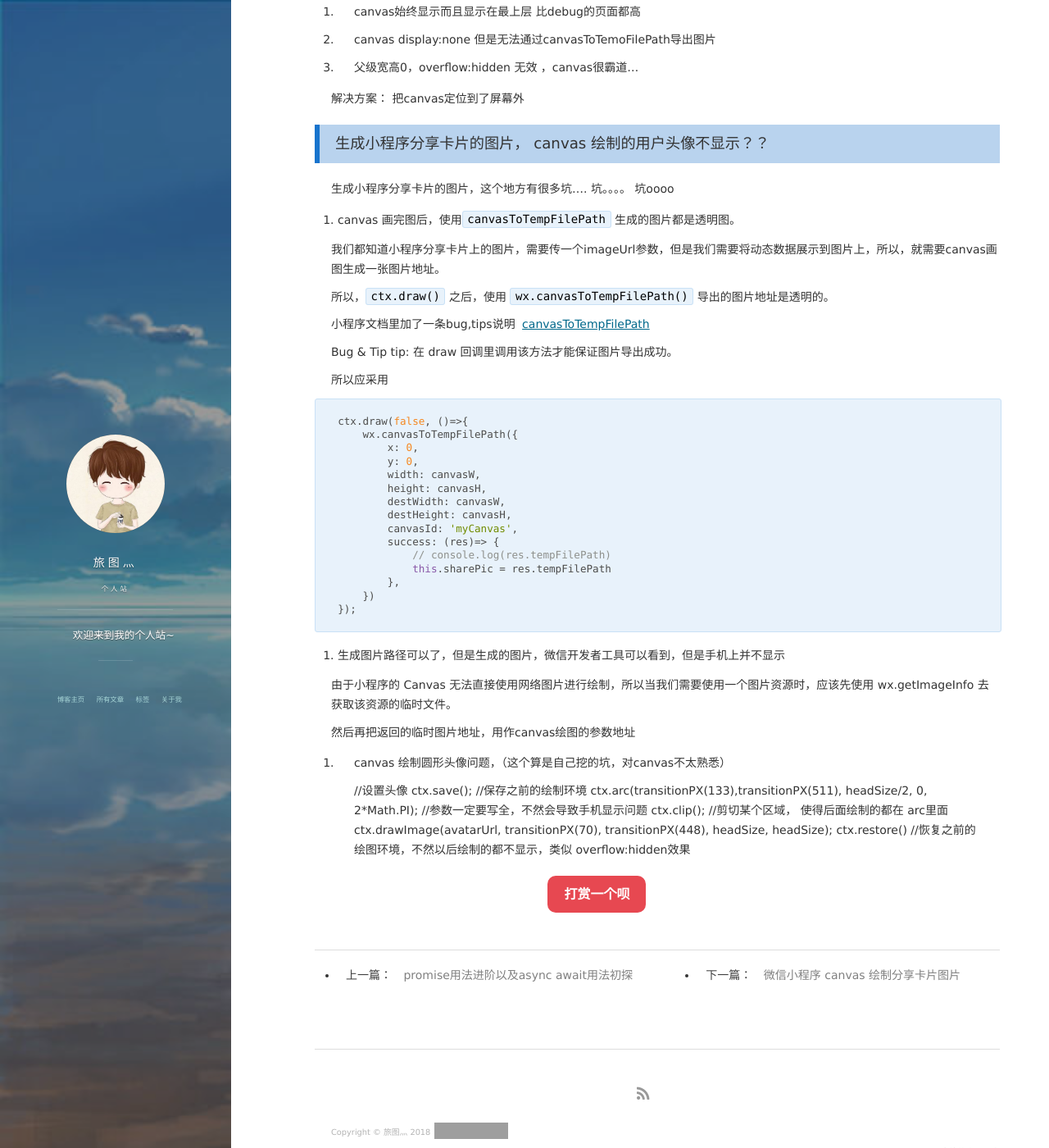
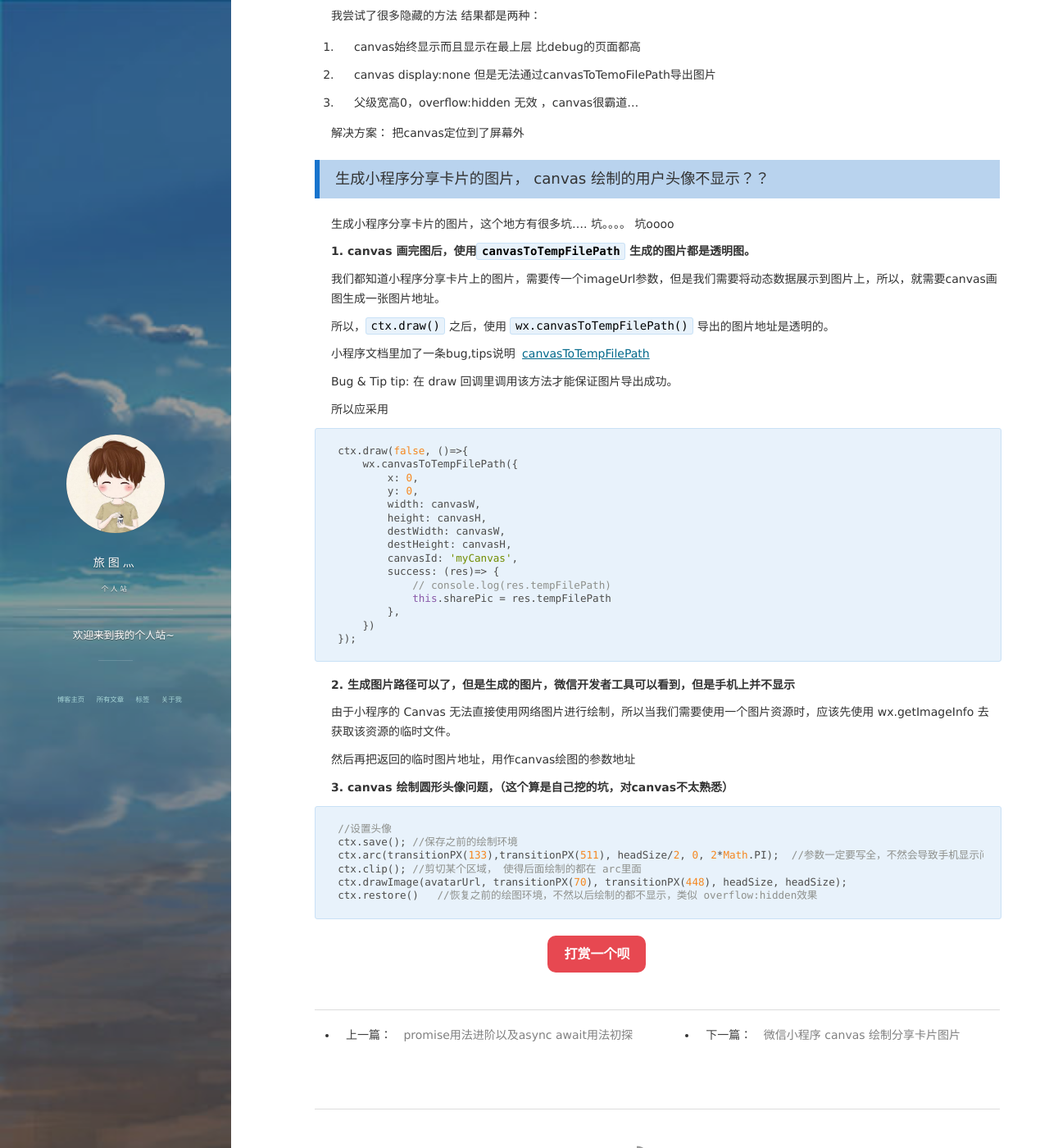
Before and after one commit to xwLyc/xwLyc.github.io, a Jekyll site: the page built from _posts/2018-06-14-xcxNote.md, in a window 1280 px wide and 1400 px high, scrolled down 3893 px. Shown: the whole window at 82% size. Built offline with Jekyll 4.4.1, drawn with Linux system fonts in a browser that asks for light colours; nearby versions of some CDN libraries; comment, search, counter and statistics services are not loaded; some of the changed text lies outside the part shown; grey boxes are pictures that could not be loaded.

Commit message:
update小程序

```diff
--- a/_posts/2018-06-14-xcxNote.md
+++ b/_posts/2018-06-14-xcxNote.md
@@ -112,38 +112,39 @@
         <view id="blue" class="scroll-view-item bc_blue"></view>
     </scroll-view>
 
-
-    .scroll-header {
-        //width: 1000rpx;  //注意：不能加宽度！！！否则会失效
-        display: flex;
-        white-space: nowrap; //很重要
-        view {
-            height: 128rpx;
-            width: 128rpx;
-            border: 1px solid red;
-            display: inline-block; //很重要
+    <style lang="scss">
+        .scroll-header {
+            //width: 1000rpx;  //注意：不能加宽度！！！否则会失效
+            display: flex;
+            white-space: nowrap; //很重要
+            view {
+                height: 128rpx;
+                width: 128rpx;
+                border: 1px solid red;
+                display: inline-block; //很重要
+            }
         }
-    }
-    .bc_green{
-        background: green
-    }
-    .bc_red{
-        background: red
-    }
-    .bc_blue{
-        background: blue
-    }
-    .bc_yellow{
-        background: yellow
-    }
+        .bc_green{
+            background: green
+        }
+        .bc_red{
+            background: red
+        }
+        .bc_blue{
+            background: blue
+        }
+        .bc_yellow{
+            background: yellow
+        }
+    </style>
 
 ### 小程序分享报错 Cannot read property 'apply' of null;at page XXX onShareAppMessage function
 
-   然后看了下自己的代码，分享按钮在子组件里， at page XXX ， XXX是自己组件的父级，
+然后看了下自己的代码，分享按钮在子组件里， at page XXX ， XXX是自己组件的父级，
 
-    也就是说 `onShareAppMessage()` 分享函数，不能再子组件去触发父级的分享。。。
+也就是说 `onShareAppMessage()` 分享函数，不能再子组件去触发父级的分享。。。
 
-    把 `onShareAppMessage` 放在父级就好啦
+把 `onShareAppMessage` 放在父级就好啦
 
 ### 小程序 tabBar 正确使用姿势
 
@@ -185,7 +188,7 @@
 
 生成小程序分享卡片的图片，这个地方有很多坑....  坑。。。。 坑oooo
 
-1. canvas 画完图后，使用`canvasToTempFilePath` 生成的图片都是透明图。
+**1. canvas 画完图后，使用`canvasToTempFilePath` 生成的图片都是透明图。**
 
 我们都知道小程序分享卡片上的图片，需要传一个imageUrl参数，但是我们需要将动态数据展示到图片上，所以，就需要canvas画图生成一张图片地址。
 
@@ -214,13 +217,13 @@
         })
     });
 
-2.  生成图片路径可以了，但是生成的图片，微信开发者工具可以看到，但是手机上并不显示
+**2.  生成图片路径可以了，但是生成的图片，微信开发者工具可以看到，但是手机上并不显示**
 
 由于小程序的 Canvas 无法直接使用网络图片进行绘制，所以当我们需要使用一个图片资源时，应该先使用 wx.getImageInfo 去获取该资源的临时文件。
 
 然后再把返回的临时图片地址，用作canvas绘图的参数地址
 
-3. canvas 绘制圆形头像问题，（这个算是自己挖的坑，对canvas不太熟悉）
+**3. canvas 绘制圆形头像问题，（这个算是自己挖的坑，对canvas不太熟悉）**
 
     //设置头像
     ctx.save(); //保存之前的绘制环境
```
Also changed, not shown: other parts of _posts/2018-06-14-xcxNote.md (+3 -1 lines).
